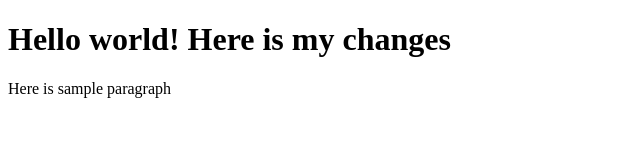
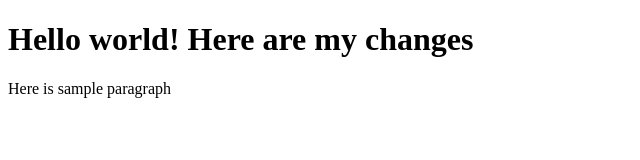
Before and after one commit to daimegumaya/daisuke_jsc.github.io, a plain HTML site: page index.html in a window 1280 px wide. Shown: the whole page, without its empty margins (0-640 px from the left). Drawn offline with Linux system fonts and the light colour scheme.

Commit message:
update title text

```diff
--- a/index.html
+++ b/index.html
@@ -5,7 +5,7 @@
 	<title>jsc unit9</title>
 </head>
 <body>
-	<h1>Hello world! Here is my changes</h1>
+	<h1>Hello world! Here are my changes</h1>
 
 	<p>Here is sample paragraph</p>
 
```
